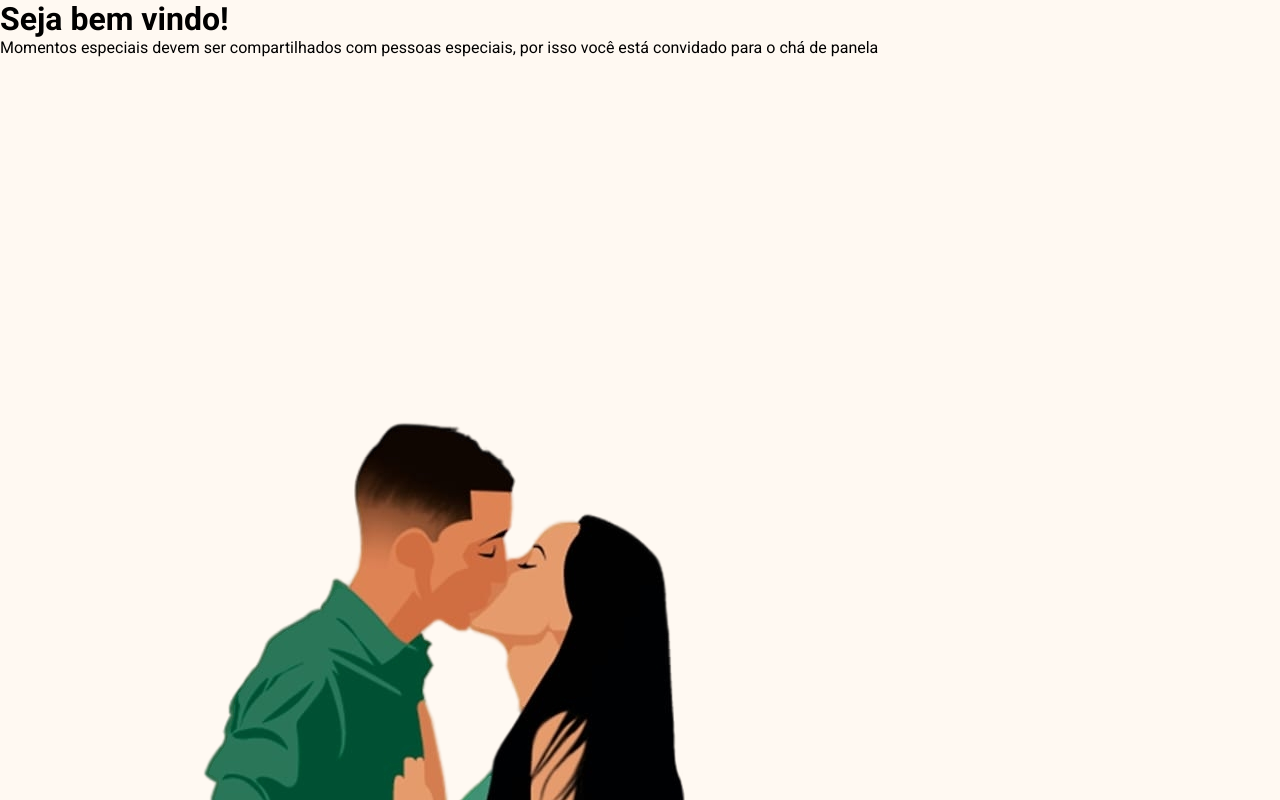
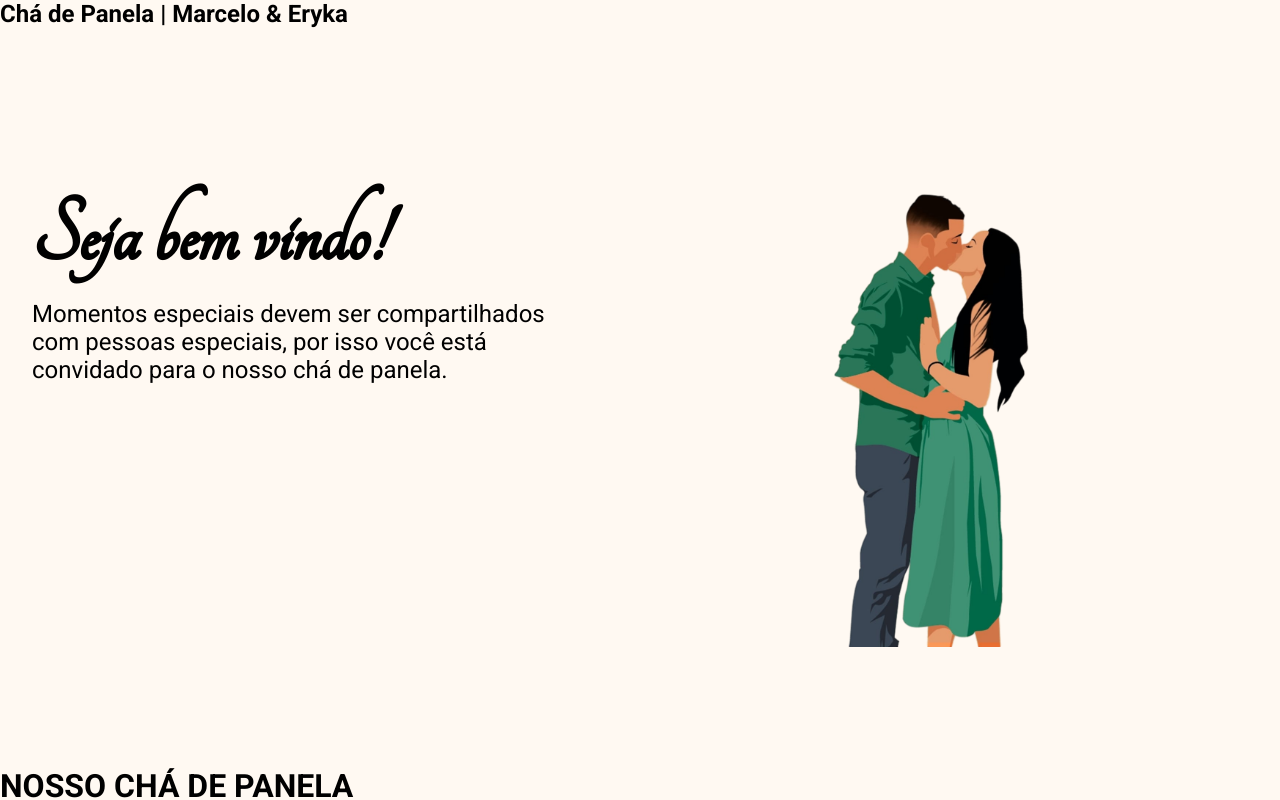
Before and after one commit to marcelovdsm/cha-de-panela, a React (Vite) app: page / in a window 1280 px wide. Shown: the top 800 px of the page. Built offline with nearby package versions, Linux system fonts and the light colour scheme.

Commit message:
last changes

```diff
--- a/src/App.tsx
+++ b/src/App.tsx
@@ -1,6 +1,7 @@
 // import { Homepage } from './components/Homepage'
 import { AboutPage } from './components/AboutPage'
 import { ConfirmationPage } from './components/ConfirmationPage'
+import { Header } from './components/Header'
 import { InspirationsPage } from './components/InspirationsPage'
 import { WelcomePage } from './components/WelcomePage'
 import { GlobalStyle } from './styles/global'
@@ -12,6 +13,7 @@ export function App() {
   return (
     <ThemeProvider theme={defaultTheme}>
       {/* <Homepage /> */}
+      <Header />
       <WelcomePage />
       <AboutPage />
       <InspirationsPage />
--- /dev/null
+++ b/src/components/Header/index.tsx
@@ -0,0 +1,7 @@
+export const Header = () => {
+  return (
+    <>
+      <h2>Chá de Panela | Marcelo & Eryka</h2>
+    </>
+  )
+}
--- a/src/components/WelcomePage/index.tsx
+++ b/src/components/WelcomePage/index.tsx
@@ -1,14 +1,17 @@
 import coupleArt from '../../assets/couple-art.jpeg'
+import { WelcomeInfo, WelcomePageStyles } from './styles'
 
 export const WelcomePage = () => {
   return (
-    <>
-      <h1>Seja bem vindo!</h1>
-      <p>
-        Momentos especiais devem ser compartilhados com pessoas especiais, por
-        isso você está convidado para o chá de panela
-      </p>
+    <WelcomePageStyles>
+      <WelcomeInfo>
+        <h1>Seja bem vindo!</h1>
+        <p>
+          Momentos especiais devem ser compartilhados com pessoas especiais, por
+          isso você está convidado para o nosso chá de panela.
+        </p>
+      </WelcomeInfo>
       <img src={coupleArt} alt="Arte de uma foto nossa" />
-    </>
+    </WelcomePageStyles>
   )
 }
--- a/src/components/WelcomePage/styles.tsx
+++ b/src/components/WelcomePage/styles.tsx
@@ -0,0 +1,24 @@
+import styled from 'styled-components'
+
+export const WelcomePageStyles = styled.div`
+  display: flex;
+  padding: 2rem;
+  h1 {
+    font-family: 'tangerine';
+    font-size: 6rem;
+    margin: 8rem 0rem 1rem;
+  }
+  p {
+    font-family: 'Roboto', sans-serif;
+    font-size: 1.5rem;
+    width: 32.5rem;
+  }
+  img {
+    width: 20.65rem;
+    margin: 0rem 14rem 5.5rem;
+  }
+`
+export const WelcomeInfo = styled.div`
+  display: flex;
+  flex-direction: column;
+`
```
Also changed, not shown: src/components/Header/styles.tsx (added).
